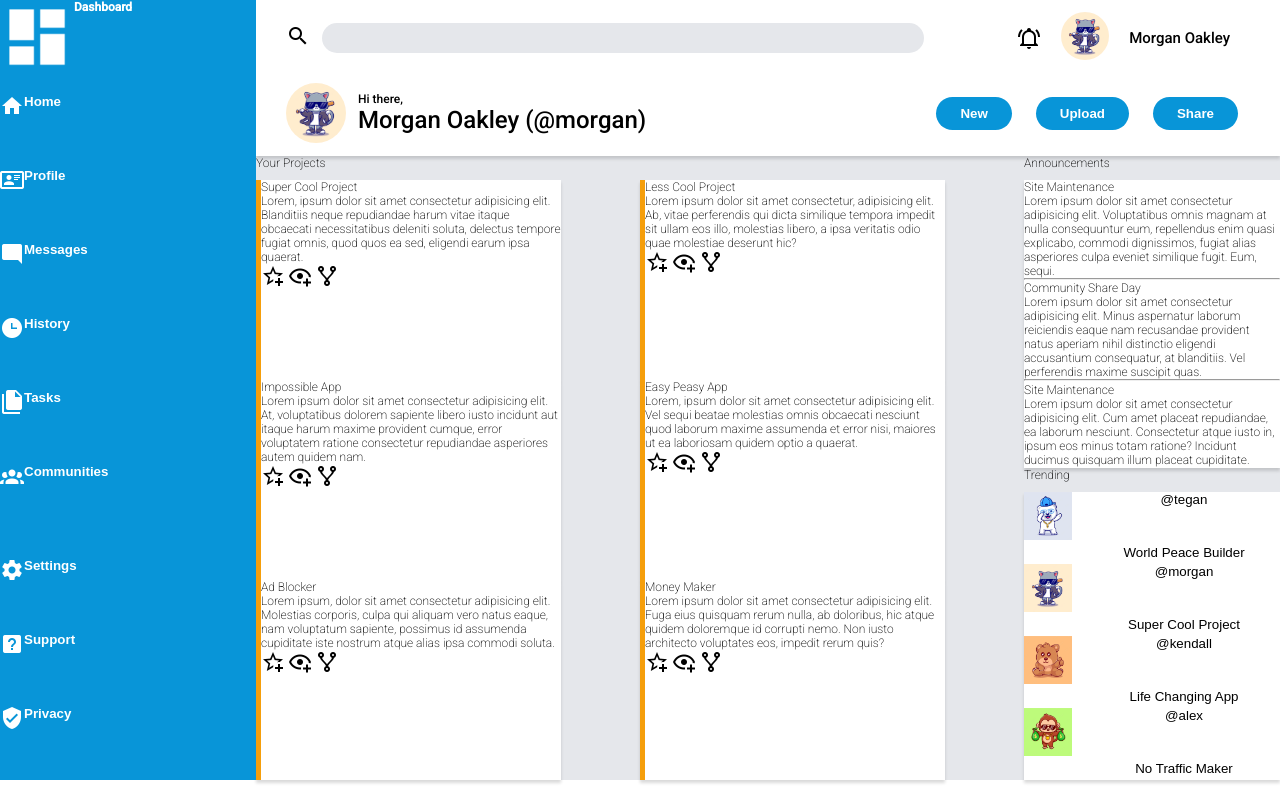
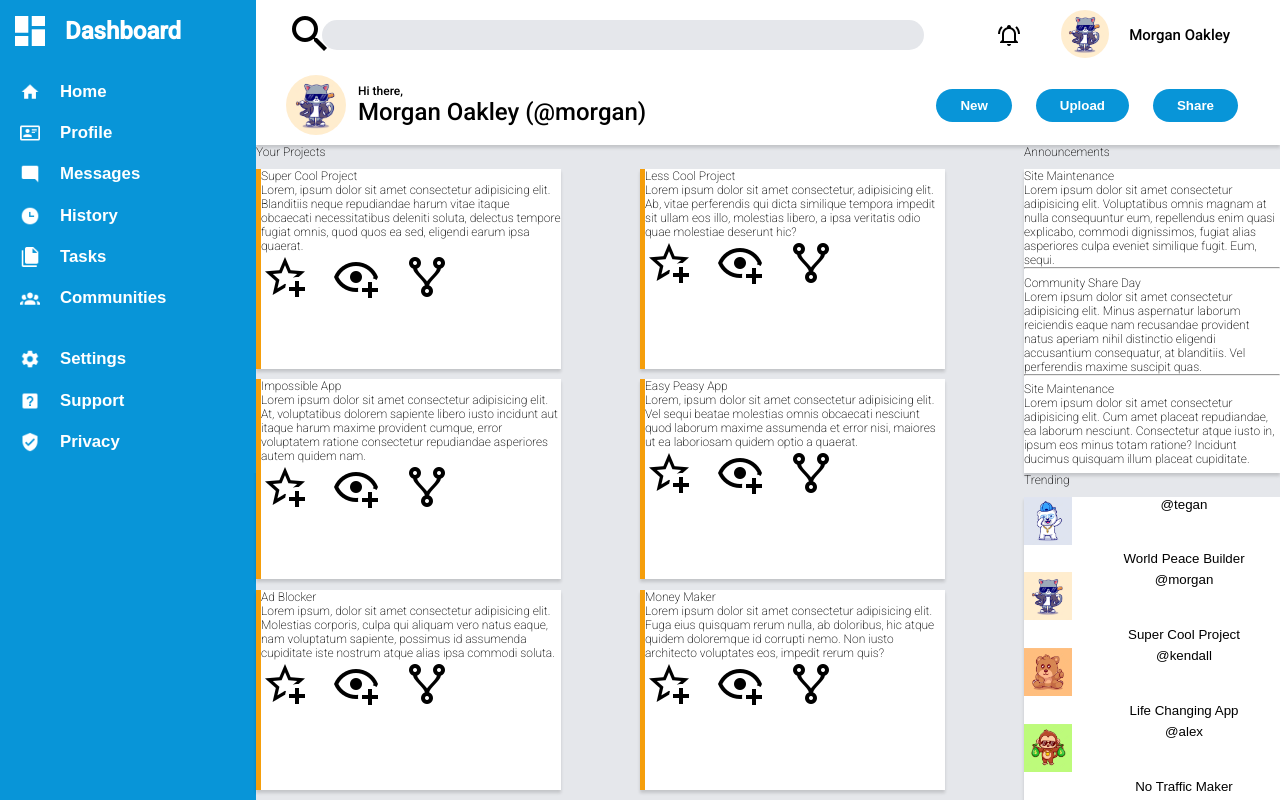
Before and after one commit to BigSeanyBoy/admin-dashboard, a plain HTML site: page index.html in a window 1280 px wide. Drawn offline with Linux system fonts and the light colour scheme.

Commit message:
Add Formatting to Sidebar

```diff
--- a/style.css
+++ b/style.css
@@ -17,12 +17,9 @@
 body {
   display: grid;
   grid-template-columns: 1fr 3fr 1fr;
-  grid-template-rows: 1fr 2fr 2fr;
-}
-
-.icon {
-  height: 2rem;
-  width: 2rem;
+  grid-template-rows: 145px 1fr 1fr;
+  height: 100vh;
+  background-color: var(--blue-bg-color);
 }
 
 .profile-picture {
@@ -31,6 +28,8 @@ body {
 }
 
 .header {
+  background-color: white;
+  height: 140px;
   padding: 1px;
   grid-column: 2 / 4;
   grid-row: 1;
@@ -118,26 +117,47 @@ body {
 }
 
 .sidebar {
-  grid-row: 1 / -1;
+  grid-row: 1 / 3;
   display: grid;
   grid-template-rows: 1fr 6fr 3fr;
   gap: 20px;
   background-color: var(--blue-bg-color);
   color: white;
   font-weight: bold;
+  padding: 10px;
+  --dash-img-size: 40px;
+}
+
+.dashboard-img {
+  height: var(--dash-img-size);
+  width: var(--dash-img-size);
+}
+
+.dashboard-text {
+  font-size: 2rem;
+  margin-left: 15px;
 }
 
 .sidebar button {
   background-color: var(--blue-bg-color);
   color: white;
+  font-size: 1.4rem;
   font-weight: bold;
   border: none;
+}
+
+.icon {
+  margin-left: calc(var(--dash-img-size) / 4);
+  height: calc(var(--dash-img-size) / 2);
+  width: calc(var(--dash-img-size) / 2);
+  padding-right: 20px;
 }
 
 .sidebar-header,
 .sidebar button {
   display: flex;
   justify-content: flex-start;
+  align-items: center;
 }
 
 .sidebar-nav,
@@ -151,6 +171,12 @@ body {
 
 .sidebar-settings {
   grid-template-rows: repeat(3, 1fr);
+}
+
+.bg-fill {
+  grid-row: 3;
+  grid-column: 1;
+  background-color: var(--blue-bg-color);
 }
 
 .main-content {
```
